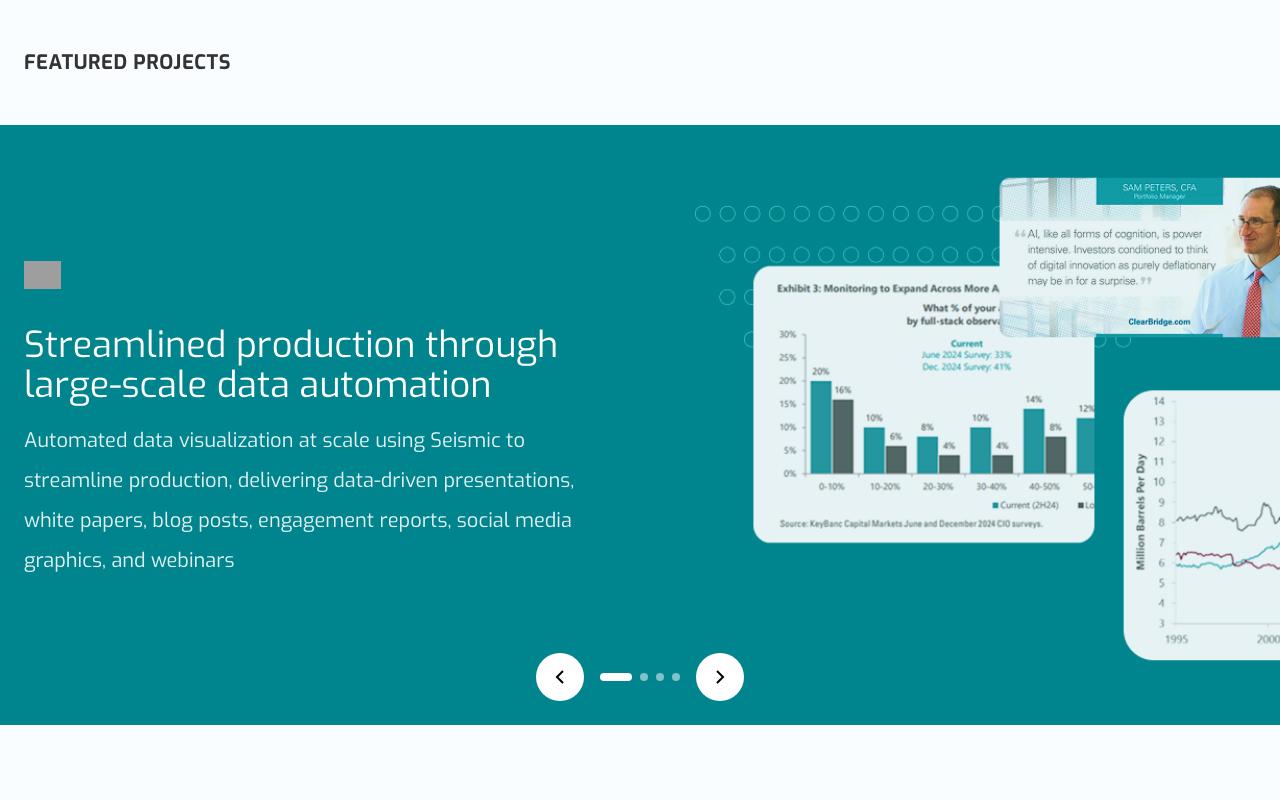
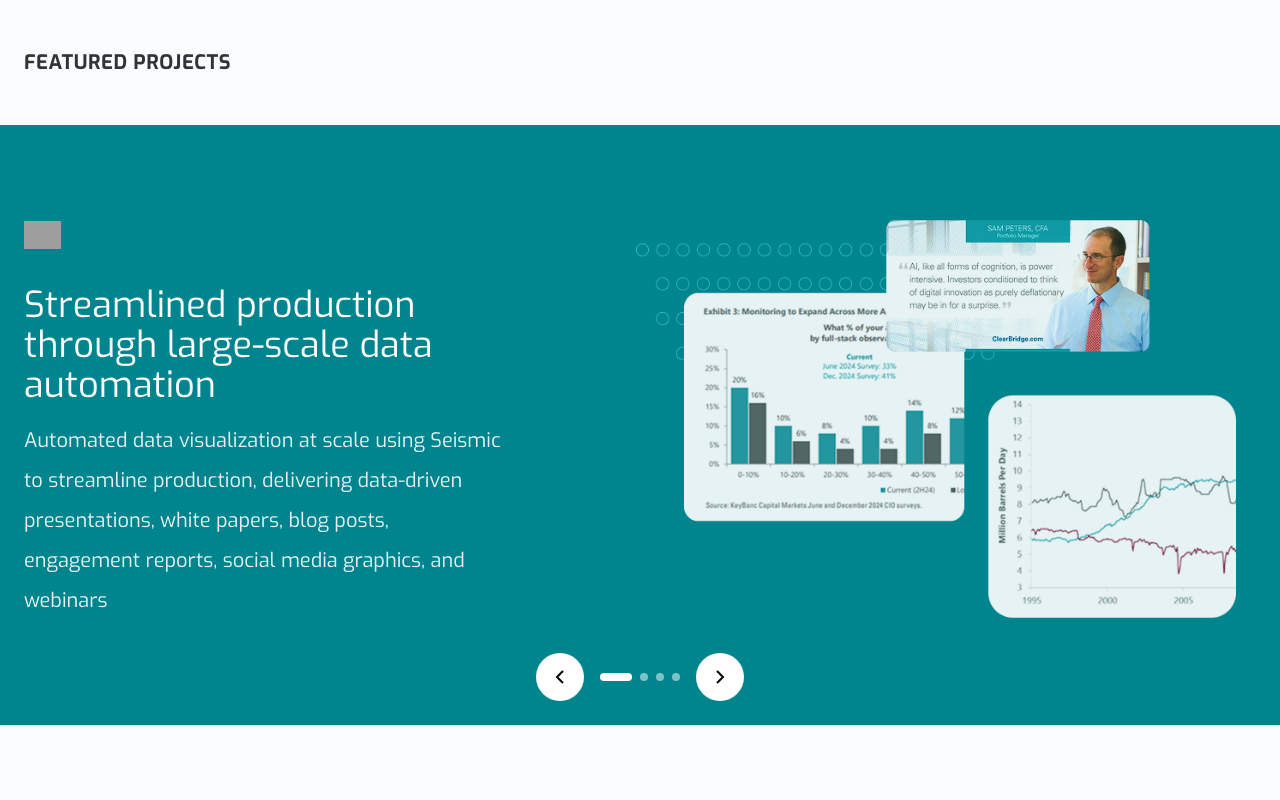
Before and after one commit to ysong01/kk-portfolio, a React (Vite) app: page / in a window 1280 px wide. Shown: the part 1840-2640 px from the top of the page. Built offline with nearby package versions, Linux system fonts and the light colour scheme; grey boxes are pictures that could not be loaded.

Commit message:
aligned images

```diff
--- a/client/pages/Index.tsx
+++ b/client/pages/Index.tsx
@@ -340,6 +340,7 @@ export default function Index() {
                 <div className="min-h-[420px] md:min-h-[520px] lg:min-h-[600px] flex items-start">
                   {/* Inner content constrained and centered */}
                   <div className="max-w-7xl mx-auto w-full px-6 py-12 md:py-16">
+                    <div className="max-w-5xl ml-0 mr-auto">
                       <div className="grid lg:grid-cols-2 gap-8 lg:gap-16 items-center">
                         {/* Left Content */}
                         <div className="max-w-xl space-y-6 lg:space-y-8">
@@ -388,14 +389,15 @@ export default function Index() {
                               alt={`${project.name} work`}
                               className={`w-full h-full object-contain rounded-lg opacity-90 transform ${
                                 project.name === "ClearBridge"
-                                ? "translate-x-16 md:translate-x-24 translate-y-200 md:translate-y-200 scale-125"
+                                  ? "translate-x-34 md:translate-x-32 translate-y-200 md:translate-y-200 scale-125"
                                   : project.name === "Pega"
-                                ? "translate-x-8 md:translate-x-11 scale-150 md:scale-150"
-                                : "translate-x-8 md:translate-x-11 scale-125"
+                                  ? "translate-x-34 md:translate-x-32 scale-150 md:scale-150"
+                                  : "translate-x-34 md:translate-x-32 scale-125"
                               } ${project.name === "Neuberger Berman" ? "object-right" : ""}`}
                             />
                           </div>
                         )}
+                      </div>
                     </div>
                   </div>
                 </div>
```
Lines whose indentation alone changed are shown as unchanged.
